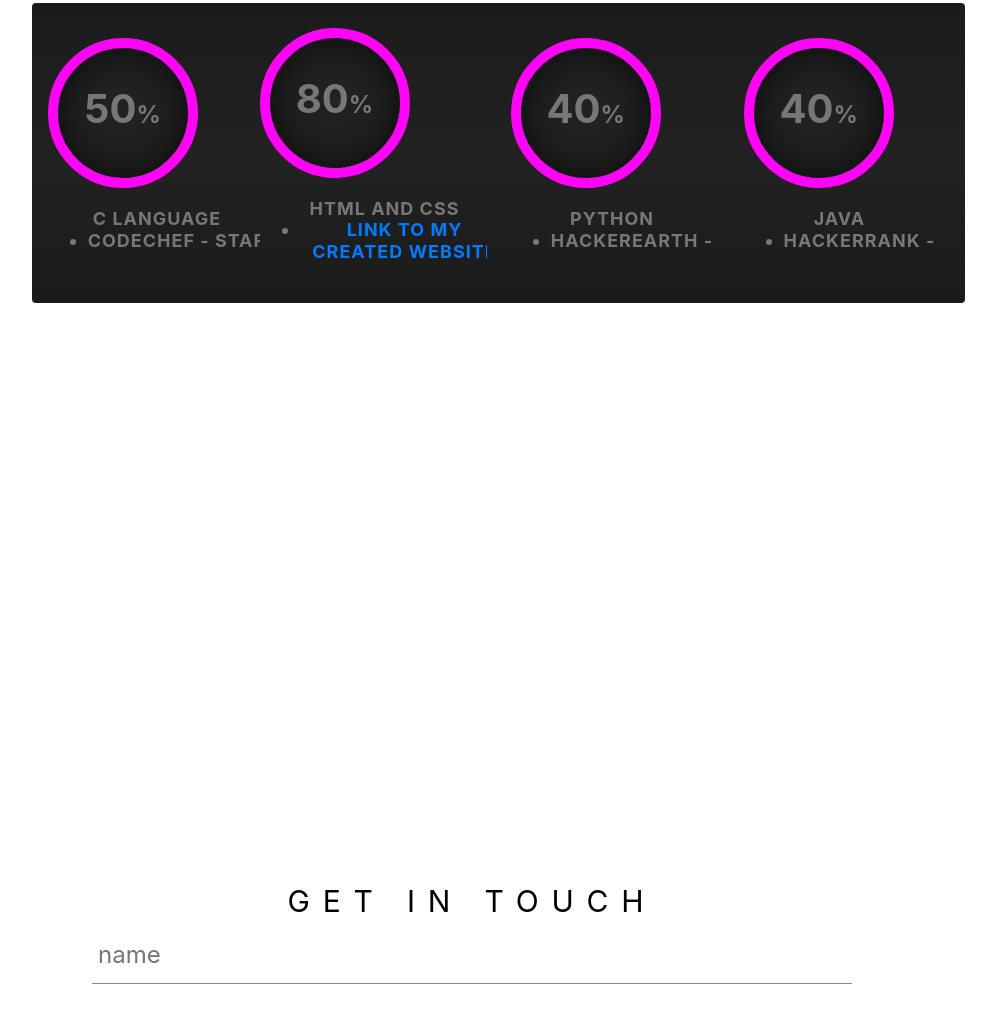
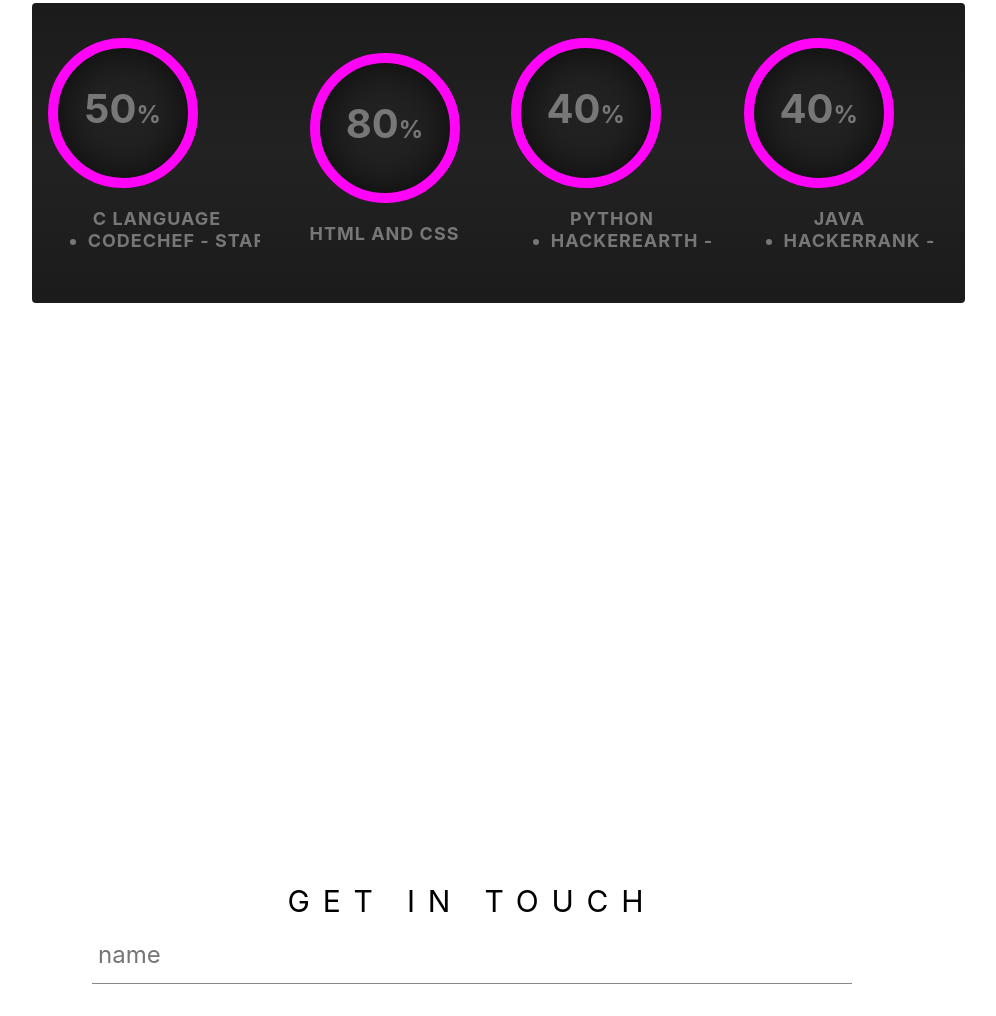
Before and after one commit to raj2852/port, a plain HTML site: page index.html in a window 1280 px wide. Shown: the part 2300-3316 px from the top of the page, without its empty margins (168-1164 px from the left). Drawn offline with nearby package versions, Linux system fonts and the light colour scheme.

Commit message:
Update index.html

```diff
--- a/index.html
+++ b/index.html
@@ -141,9 +141,7 @@
 					</div>
 				</div>
 				<h2 class="text">HTML and CSS
-					<ul>
-						<li><a href="">LINK TO MY CREATED WEBSITE</a></li>
-					</ul>
+
 				</h2>
 			</div>
 		</div>
```
